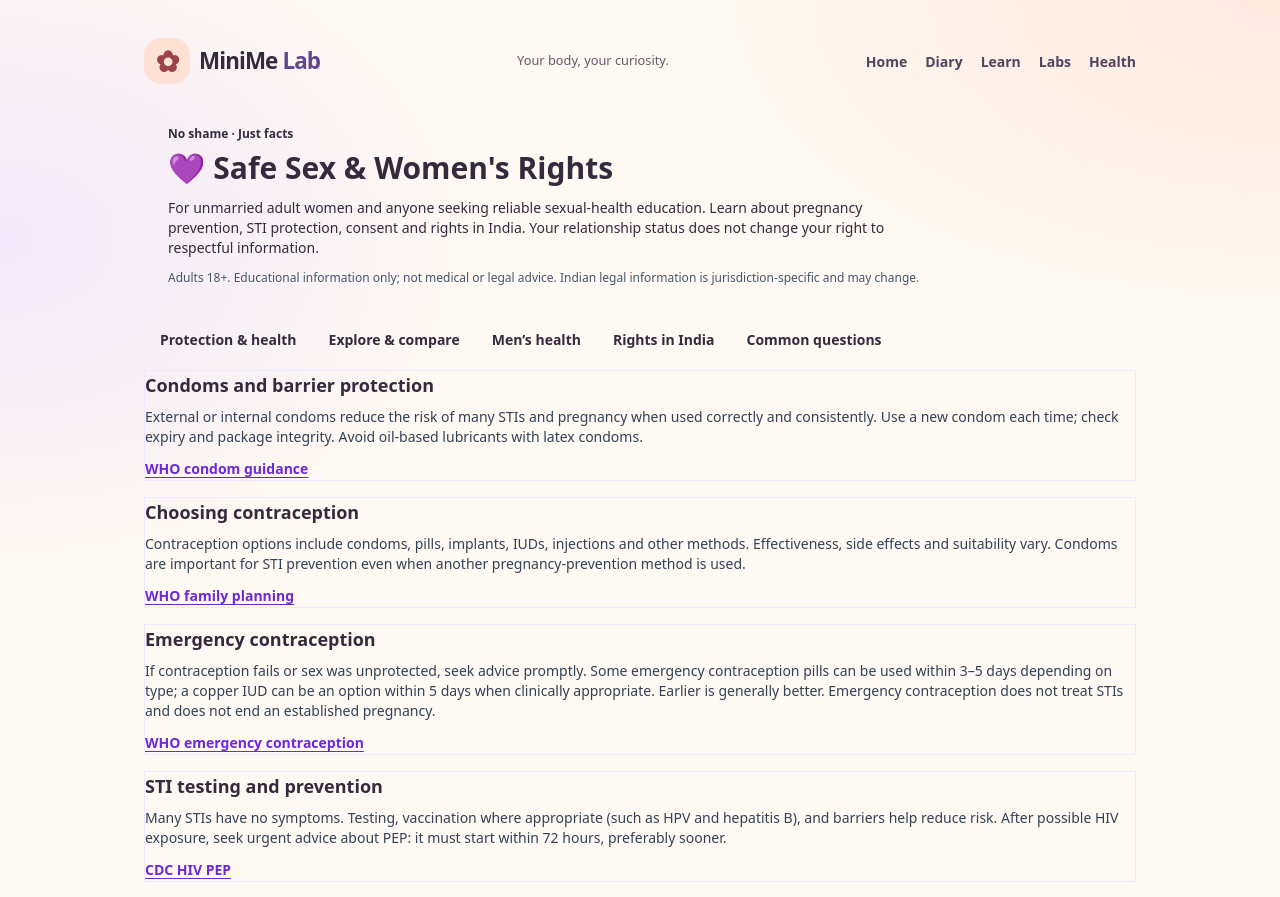
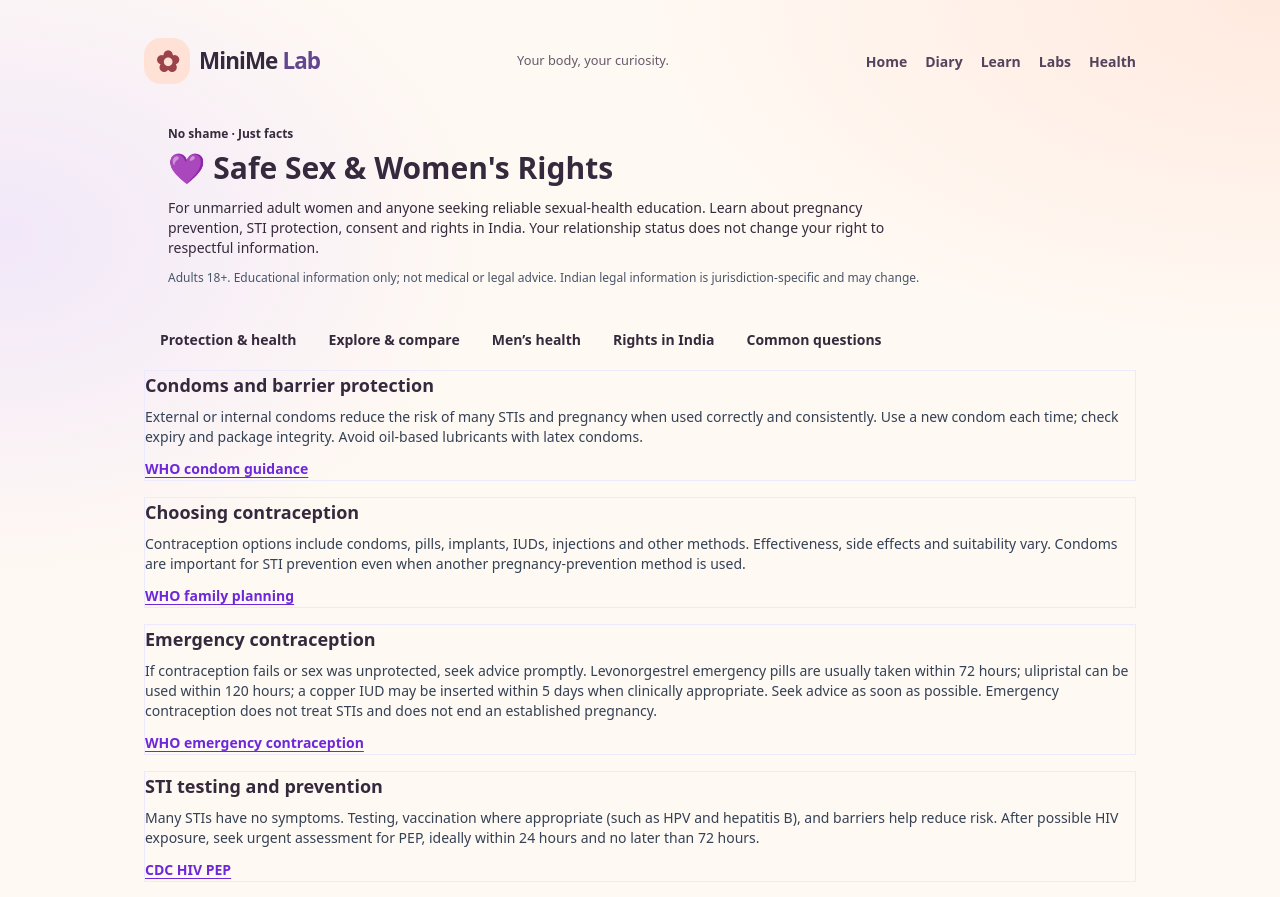
Before and after one commit to logan9e7/MiniMe-Lab, a Next.js app in the folder frontend/: page /safe-sex in a window 1280 px wide. Shown: the top 897 px of the page. Built offline with nearby package versions, Linux system fonts and the light colour scheme.

Commit message:
Align general health cards with reviewed emergency contraception and PEP guidance

```diff
--- a/frontend/features/safe-sex/content.ts
+++ b/frontend/features/safe-sex/content.ts
@@ -2,8 +2,8 @@ export type InfoCard={title:string;body:string;link?:string;linkLabel?:string};
 export const saferSex:InfoCard[]=[
 {title:"Condoms and barrier protection",body:"External or internal condoms reduce the risk of many STIs and pregnancy when used correctly and consistently. Use a new condom each time; check expiry and package integrity. Avoid oil-based lubricants with latex condoms.",link:"https://www.who.int/news-room/fact-sheets/detail/condoms",linkLabel:"WHO condom guidance"},
 {title:"Choosing contraception",body:"Contraception options include condoms, pills, implants, IUDs, injections and other methods. Effectiveness, side effects and suitability vary. Condoms are important for STI prevention even when another pregnancy-prevention method is used.",link:"https://www.who.int/news-room/fact-sheets/detail/family-planning-contraception",linkLabel:"WHO family planning"},
-{title:"Emergency contraception",body:"If contraception fails or sex was unprotected, seek advice promptly. Some emergency contraception pills can be used within 3–5 days depending on type; a copper IUD can be an option within 5 days when clinically appropriate. Earlier is generally better. Emergency contraception does not treat STIs and does not end an established pregnancy.",link:"https://www.who.int/news-room/fact-sheets/detail/emergency-contraception",linkLabel:"WHO emergency contraception"},
-{title:"STI testing and prevention",body:"Many STIs have no symptoms. Testing, vaccination where appropriate (such as HPV and hepatitis B), and barriers help reduce risk. After possible HIV exposure, seek urgent advice about PEP: it must start within 72 hours, preferably sooner.",link:"https://www.cdc.gov/hiv/prevention/pep.html",linkLabel:"CDC HIV PEP"},
+{title:"Emergency contraception",body:"If contraception fails or sex was unprotected, seek advice promptly. Levonorgestrel emergency pills are usually taken within 72 hours; ulipristal can be used within 120 hours; a copper IUD may be inserted within 5 days when clinically appropriate. Seek advice as soon as possible. Emergency contraception does not treat STIs and does not end an established pregnancy.",link:"https://www.who.int/news-room/fact-sheets/detail/emergency-contraception",linkLabel:"WHO emergency contraception"},
+{title:"STI testing and prevention",body:"Many STIs have no symptoms. Testing, vaccination where appropriate (such as HPV and hepatitis B), and barriers help reduce risk. After possible HIV exposure, seek urgent assessment for PEP, ideally within 24 hours and no later than 72 hours.",link:"https://www.cdc.gov/hiv/prevention/pep.html",linkLabel:"CDC HIV PEP"},
 {title:"Pregnancy testing",body:"Home urine pregnancy tests are generally most reliable from the first day of a missed period. If dates are unclear, test at least 21 days after unprotected sex; follow kit directions. If negative but menstruation remains absent, retest or seek clinical advice.",link:"https://www.nhs.uk/pregnancy/trying-for-a-baby/doing-a-pregnancy-test/",linkLabel:"NHS pregnancy testing"},
 {title:"Consent and boundaries",body:"Consent should be freely given, specific and ongoing. Anyone can change their mind. Pressure, threats, intoxication or fear undermine meaningful consent. No one owes a partner sex or access to their phone, private pictures or health records."}
 ];
```
